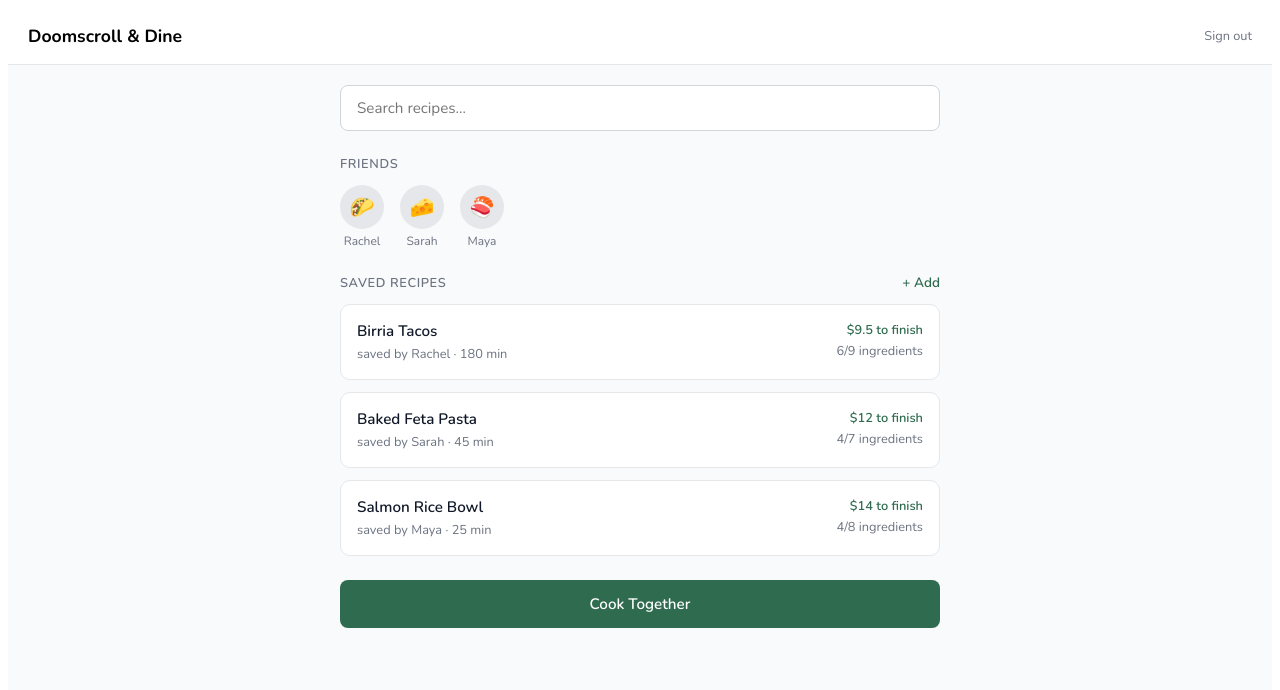
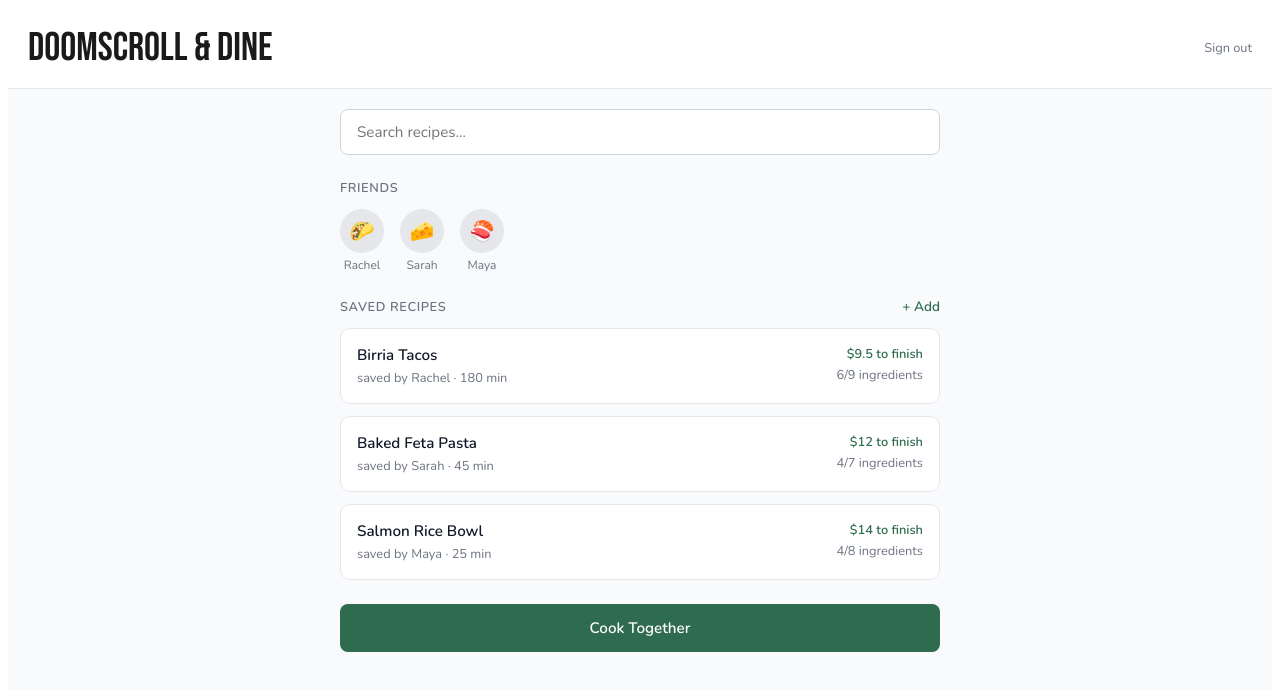
Before and after one commit to jmags14/shellhacks26, a React (Vite) app in the folder frontend/: page / in a window 1280 px wide. Shown: the top 690 px of the page. Built offline with nearby package versions, Linux system fonts and the light colour scheme; no server answers.

Commit message:
changed font of header in home page, displayed user's first name in header, fixed color of login page

```diff
--- a/frontend/src/pages/HomePage.tsx
+++ b/frontend/src/pages/HomePage.tsx
@@ -19,9 +19,9 @@ export default function HomePage() {
 
       {/* Header */}
       <header style={{ background: '#fff', borderBottom: '1px solid #e5e7eb', padding: '1rem 1.25rem', display: 'flex', alignItems: 'center', justifyContent: 'space-between' }}>
-        <h1 style={{ margin: 0, fontSize: '1.1rem', fontWeight: '700' }}>Doomscroll &amp; Dine</h1>
+        <h1 style={{ margin: 0, fontSize: '2.5rem', fontWeight: '400', fontFamily: 'Bebas Neue, sans-serif', color: '#1a1a1a' }}>Doomscroll &amp; Dine</h1>
         <div style={{ display: 'flex', alignItems: 'center', gap: '0.75rem' }}>
-          <span style={{ fontSize: '0.8rem', color: '#6b7280' }}>{user?.email}</span>
+          <span style={{ fontSize: '0.8rem', color: '#6b7280' }}>{user?.user_metadata?.full_name?.split(' ')[0] ?? user?.email}</span>
           <button onClick={signOut} style={{ fontSize: '0.8rem', color: '#6b7280', background: 'none', border: 'none', cursor: 'pointer', padding: 0 }}>
             Sign out
           </button>
--- a/frontend/src/pages/LoginPage.tsx
+++ b/frontend/src/pages/LoginPage.tsx
@@ -119,7 +119,7 @@ export default function LoginPage() {
         <p style={{ margin: 0, fontSize: '2.5rem', fontWeight: '800', color: '#3D2B1F', letterSpacing: '0.1em', fontFamily: 'Bebas Neue, sans-serif' }}>
           WELCOME
         </p>
-        <p style={{ margin: '0.25rem 0 0', fontSize: '0.9rem', fontWeight: '600', fontStyle: 'italic', color: '#fff' }}>
+        <p style={{ margin: '0.25rem 0 0', fontSize: '0.9rem', fontWeight: '600', fontStyle: 'italic', color: '#3D2B1F' }}>
           Your FYP is now your meal plan.<br />Scroll, save, and cook with friends.
         </p>
       </div>
```
